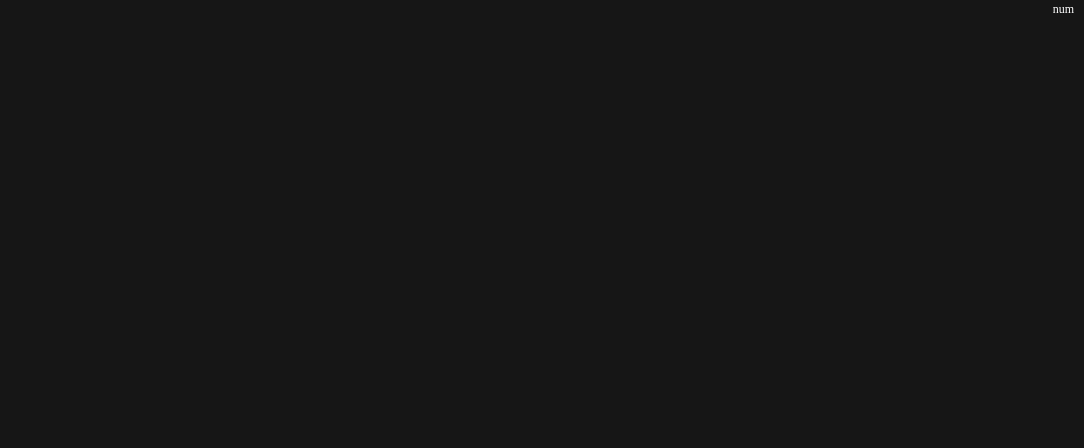
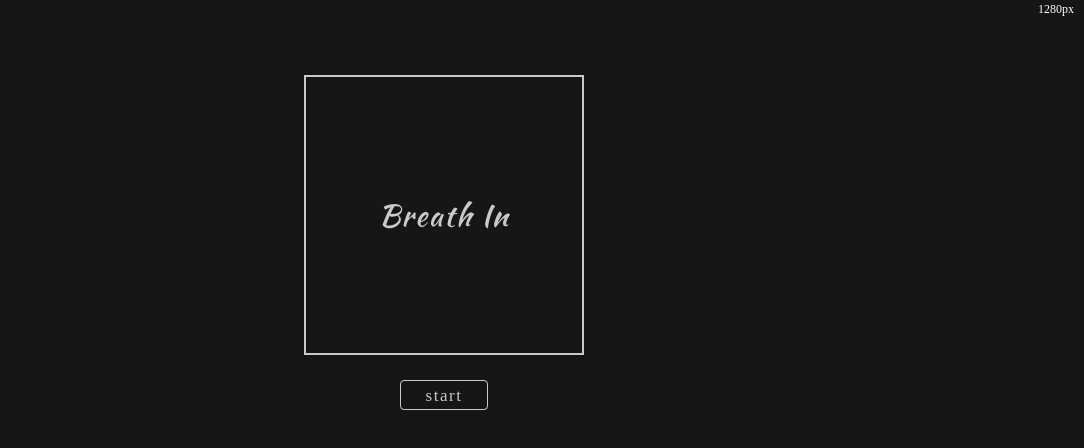
Before and after one commit to jeffKimball/Calming-Breath-2.0, a plain HTML site: page BoxBreathing/box-breathing.html in a window 1280 px wide. Shown: the full height of the page, 196-1280 px from the left. Drawn offline with Linux system fonts and the light colour scheme.

Commit message:
build/style elements for box breathing exercise

```diff
--- a/BoxBreathing/box-breathing.css
+++ b/BoxBreathing/box-breathing.css
@@ -13,3 +13,65 @@
     height: 50px;
     margin:0 0 0 10px
 }
+
+.mask-cap {
+    background-color: #161616;
+    height: 25px;
+}
+
+.box-wrapper {
+    display: flex;
+    justify-content: center;
+}
+
+.mask-left,
+.mask-right {
+    width: 5%;
+    height: 280px;
+    background-color:#161616;
+}
+
+.box {
+    display: flex;
+    justify-content: center;
+    align-items: center;
+    width: 280px;
+    height: 280px;
+    background-color: #161616;
+    border: 2px solid var(--off-white);
+}
+
+.breath-text {
+    font-family: "Kaushan Script", serif;
+    color:var(--off-white);
+    font-size: 30px;
+    letter-spacing: 1.5px;
+    cursor: default;
+}
+
+.action-btn-wrapper {
+    width: 100%;
+    height: 40px;
+    display: flex;
+    justify-content: center;
+}
+
+.action-btn {
+    color: var(--off-white);
+    font-size: 17px;
+    letter-spacing: 1.5px;
+    text-decoration: none;
+    position: relative;
+    height: 30px;
+    border: 1px solid var(--off-white);
+    border-radius: 4px;
+    padding: 2px 25px;
+    transition: all 0.2s;
+}
+
+.action-btn:hover {
+    padding: 2px 26px;
+    background-color: rgb(38, 38, 38);
+    transition: all 0.2s;
+
+}
--- a/BoxBreathing/box-breathing.html
+++ b/BoxBreathing/box-breathing.html
@@ -18,7 +18,34 @@
         <h1 id="logo">Calming Breath</h1>
         <img id="logo-breath" src="../images/exhale.png" alt="">
     </a>
+    <div class="mask-cap"></div>
+    <div class="box-wrapper">
+        <div class="mask-left"></div>
+        <div class="box"><span class="breath-text">Breath In</span></div>
+        <div class="mask-right"></div>
+    </div>
+    <div class="mask-cap"></div>
+    <div class="action-btn-wrapper">
+        <a class="action-btn" href="circle-breathing/circle.html">start</a>
+    </div>
 
 
 </body>
+
+
+<script>
+    let widthDisplay = document.getElementById('width-display')
+        function updateWidthText() {
+        // Update the innerText with the current width of the window
+        widthDisplay.innerText = `${window.innerWidth}px`;
+    }
+
+    // Listen for window resize events
+    window.addEventListener('resize', updateWidthText);
+
+    // Initial update when the page loads
+    updateWidthText();
+    </script>
+
+
 </html>
--- a/BoxBreathing/box-breathing.js
+++ b/BoxBreathing/box-breathing.js
@@ -0,0 +1,4 @@
+const breathText = document.querySelector('.breath-text')
+const instructions = ['Breath In', 'Hold', 'Breath Out', 'Hold']
+
+// breathText.innerText = instructions[3]
```
